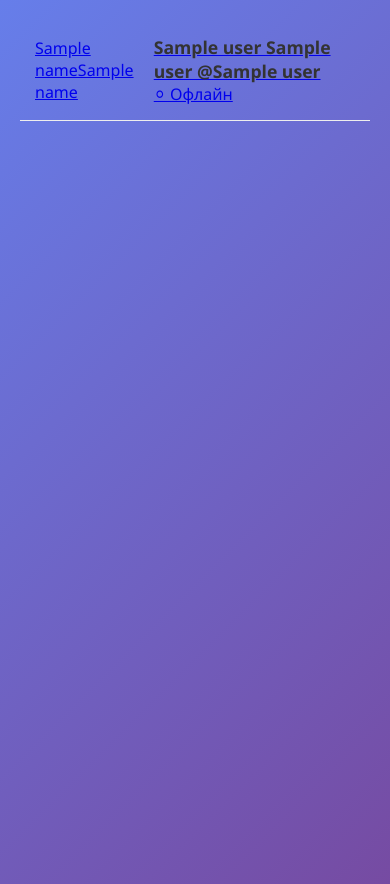
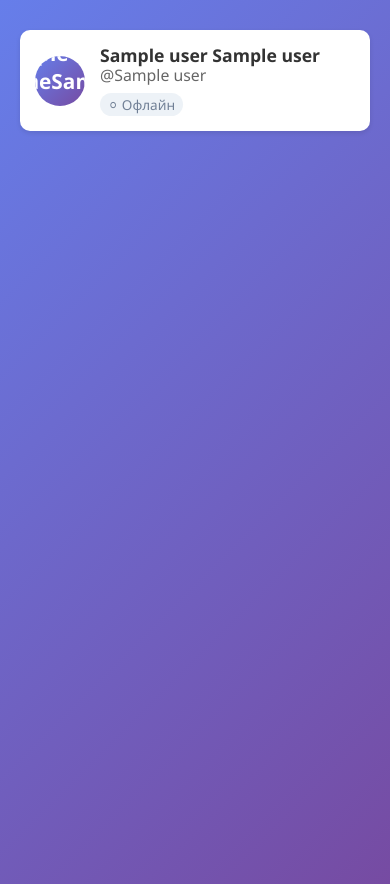
Before and after one commit to sv2001eta-svg/student_PPK, a Flask app: template templates/users.html in a window 390 px wide. Run offline with Flask 3, Linux system fonts and the light colour scheme; the template is opened without the code that fills it: most values are stand-ins (such as "Sample title", 1, 10 or a date in 2020).

Commit message:
🎨 Улучшен дизайн списка пользователей
- Аватарки выровнены по центру с текстом
- Красивые круглые инициалы с градиентом
- Белые карточки с тенями
- Адаптивный дизайн
- Статусы онлайн/офлайн

```diff
--- a/templates/users.html
+++ b/templates/users.html
@@ -4,81 +4,102 @@
     <meta charset="UTF-8">
     <meta name="viewport" content="width=device-width, initial-scale=1.0">
     <title>Список пользователей</title>
-    <style>
+        <style>
         body {
             font-family: 'Segoe UI', Tahoma, Geneva, Verdana, sans-serif;
             background: linear-gradient(135deg, #667eea 0%, #764ba2 100%);
             margin: 0;
             padding: 20px;
             min-height: 100vh;
-            display: flex;
-            justify-content: center;
-            align-items: flex-start;
         }
-        .container {
-            background-color: white;
-            padding: 30px;
-            border-radius: 15px;
-            box-shadow: 0 10px 25px rgba(0,0,0,0.2);
-            width: 100%;
-            max-width: 500px;
-            margin-top: 50px;
+
+        .users-list {
+            max-width: 800px;
+            margin: 0 auto;
         }
-        h1 {
-            text-align: center;
-            color: #333;
-            margin-bottom: 20px;
-        }
+
         .user-card {
             display: flex;
-            justify-content: space-between;
+            align-items: center;  /* ← ЦЕНТРИРОВАНИЕ! */
+            padding: 15px;
+            margin: 10px 0;
+            background: white;
+            border-radius: 10px;
+            text-decoration: none;
+            color: #333;
+            transition: all 0.3s;
+            box-shadow: 0 2px 5px rgba(0,0,0,0.1);
+        }
+
+        .user-card:hover {
+            transform: translateX(5px);
+            box-shadow: 0 4px 10px rgba(0,0,0,0.15);
+        }
+
+        .user-avatar {
+            width: 50px;
+            height: 50px;
+            border-radius: 50%;
+            overflow: hidden;
+            margin-right: 15px;
+            flex-shrink: 0;
+            display: flex;
             align-items: center;
-            padding: 15px;
-            border-bottom: 1px solid #eee;
-            transition: background 0.2s;
+            justify-content: center;
         }
-        .user-card:hover {
-            background-color: #f9f9f9;
+
+        .user-avatar img {
+            width: 100%;
+            height: 100%;
+            object-fit: cover;
         }
+
+        .avatar-placeholder {
+            width: 100%;
+            height: 100%;
+            background: linear-gradient(135deg, #667eea 0%, #764ba2 100%);
+            color: white;
+            display: flex;
+            align-items: center;
+            justify-content: center;
+            font-size: 1.3em;
+            font-weight: bold;
+        }
+
         .user-info {
-            display: flex;
-            flex-direction: column;
+            flex: 1;
         }
+
         .user-name {
             font-weight: bold;
             font-size: 1.1em;
-            color: #333;
+            margin-bottom: 3px;
+            line-height: 1.2;
         }
-        .user-details {
+
+        .username {
+            color: #666;
+            font-weight: normal;
+            font-size: 0.9em;
+            display: block;
+        }
+
+        .status {
+            display: inline-block;
             font-size: 0.85em;
-            color: #777;
+            padding: 2px 8px;
+            border-radius: 12px;
+            margin-top: 5px;
         }
-        .chat-btn {
-            background: linear-gradient(135deg, #667eea 0%, #764ba2 100%);
-            color: white;
-            border: none;
-            padding: 10px 20px;
-            border-radius: 20px;
-            cursor: pointer;
-            text-decoration: none;
-            font-size: 0.9em;
-            transition: transform 0.2s;
+
+        .status.online {
+            color: #2f855a;
+            background: #c6f6d5;
         }
-        .chat-btn:hover {
-            transform: scale(1.05);
-        }
-        .header {
-            display: flex;
-            justify-content: space-between;
-            align-items: center;
-            margin-bottom: 20px;
-            border-bottom: 2px solid #764ba2;
-            padding-bottom: 10px;
-        }
-        .logout-btn {
-            color: #ff4b4b;
-            text-decoration: none;
-            font-size: 0.9em;
+
+        .status.offline {
+            color: #718096;
+            background: #edf2f7;
         }
     </style>
 </head>
```
Also changed, not shown: static/css/style.css (+13 -13 lines).
